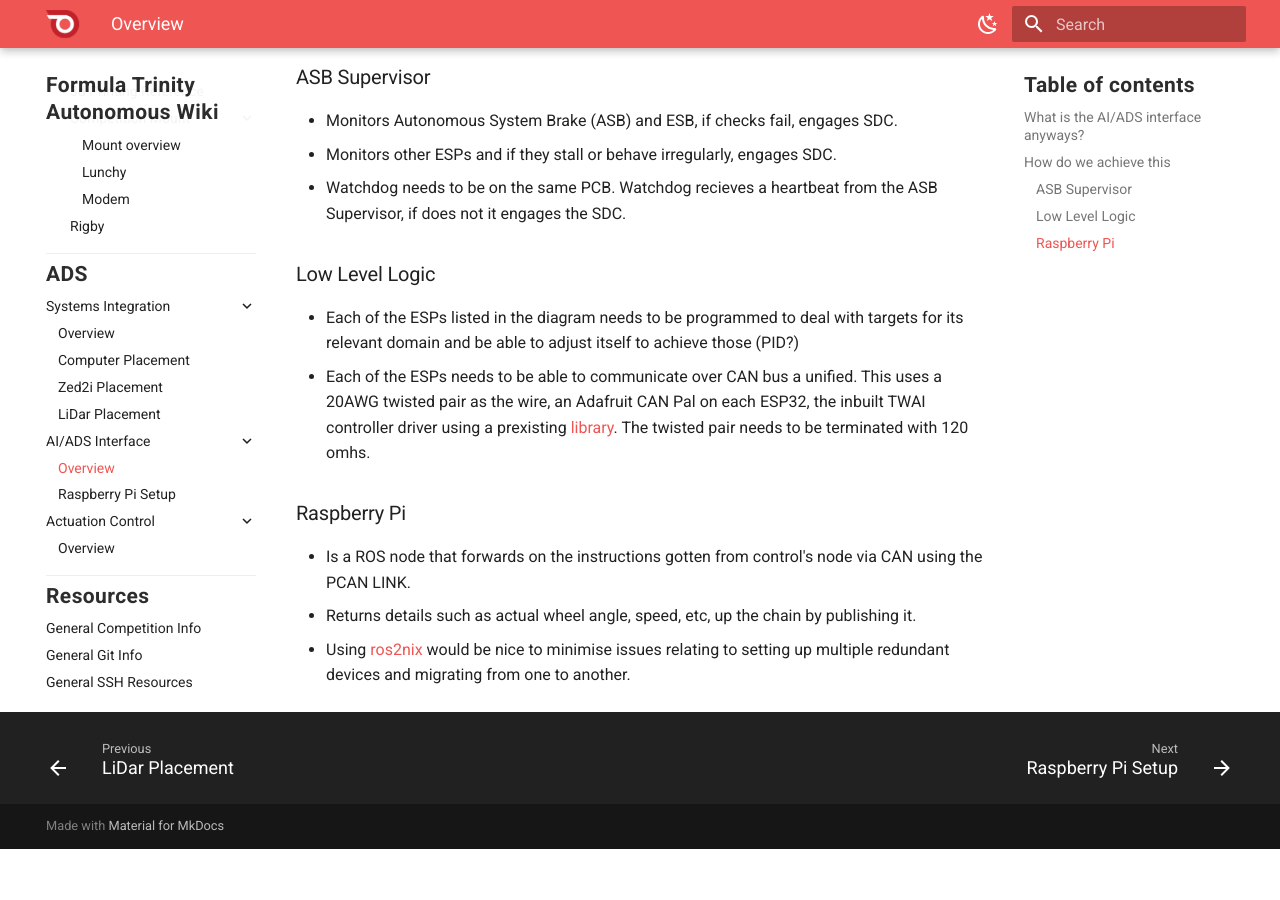
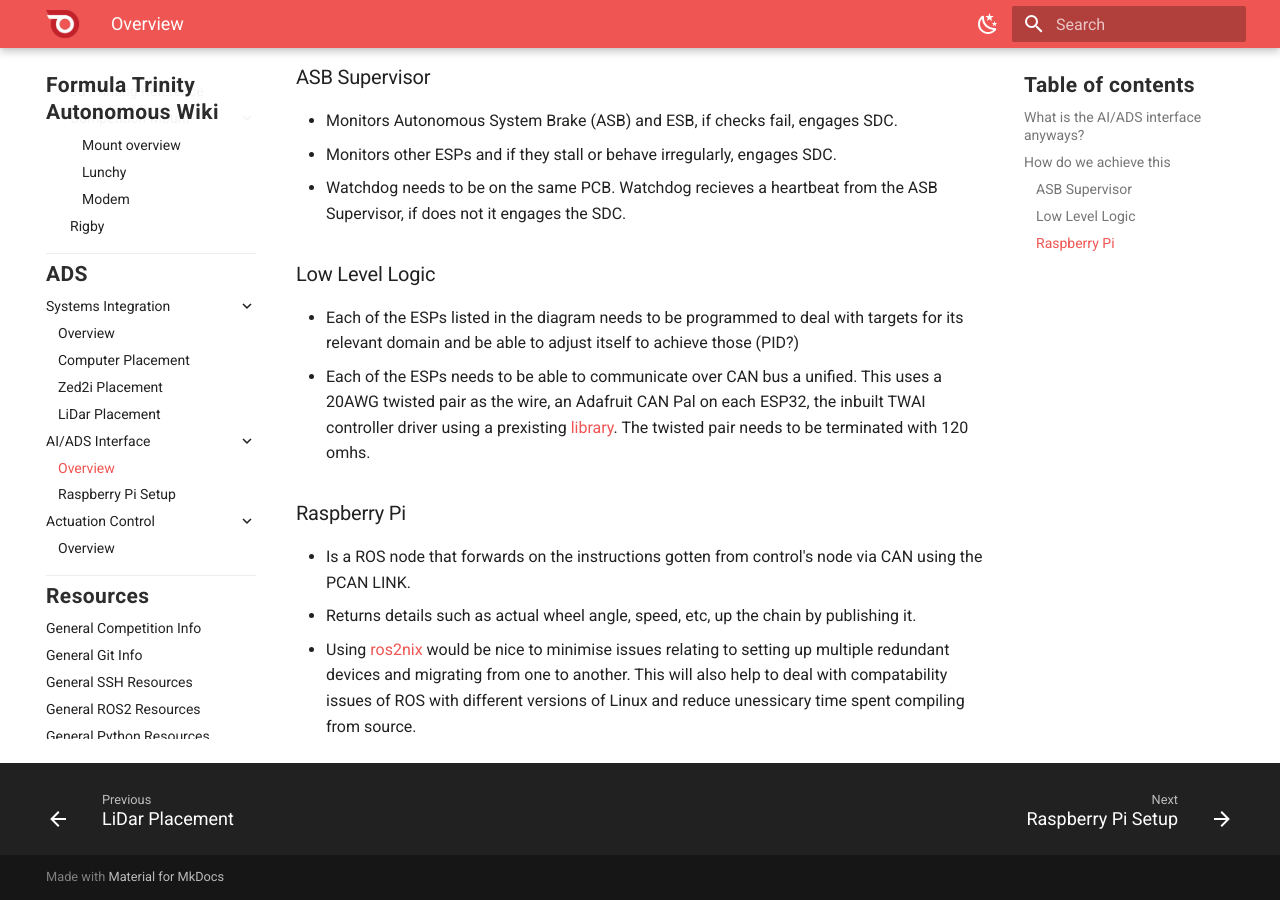
Before and after one commit to FT-Autonomous/ft_docs_2.0, an MkDocs documentation site: the page built from docs/ads/aiads_interface/overview.md, in a window 1280 px wide and 900 px high, scrolled down 1038 px. Built offline with MkDocs 1.6.1 and Material for MkDocs 9.7.7, drawn with Linux system fonts in a browser that asks for light colours; before the commit the page ends 1887 px from its top, so only the background shows below that.

Commit message:
detail use of Nix a bit more

```diff
--- a/docs/ads/aiads_interface/overview.md
+++ b/docs/ads/aiads_interface/overview.md
@@ -74,4 +74,4 @@
 ### Raspberry Pi
   - Is a ROS node that forwards on the instructions gotten from control's node via CAN using the PCAN LINK.
   - Returns details such as actual wheel angle, speed, etc, up the chain by publishing it.
-  - Using [ros2nix](https://github.com/wentasah/ros2nix) would be nice to minimise issues relating to setting up multiple redundant devices and migrating from one to another.
+  - Using [ros2nix](https://github.com/wentasah/ros2nix) would be nice to minimise issues relating to setting up multiple redundant devices and migrating from one to another. This will also help to deal with compatability issues of ROS with different versions of Linux and reduce unessicary time spent compiling from source.
```
